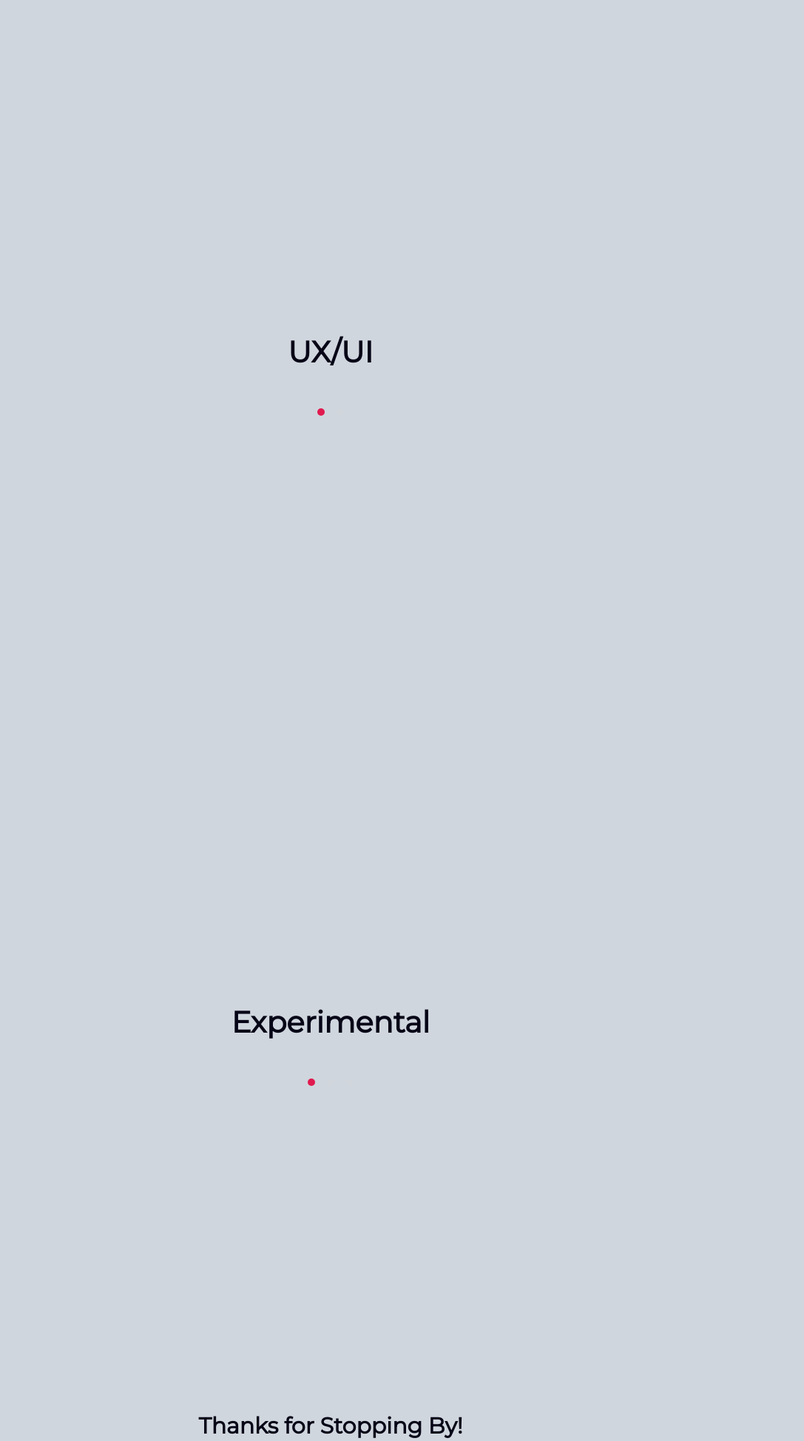
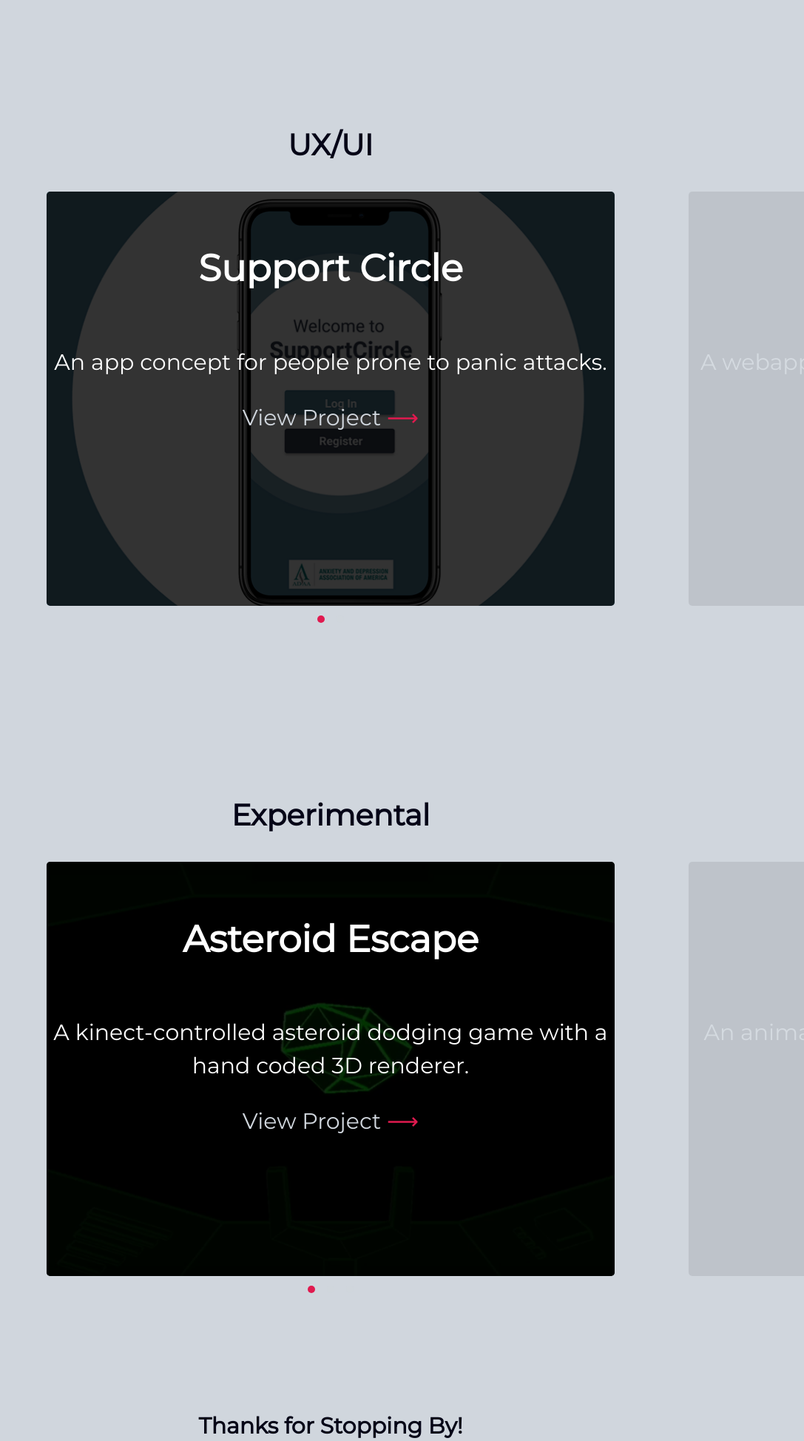
Before and after one commit to Jhorowitz0/Website, a PHP site: page / in a window 1280 px wide. Shown: the part 931-2879 px from the top of the page at 74% size, without its empty margins (193-1280 px from the left). Run offline with PHP 8.4, Linux system fonts and the light colour scheme.

Commit message:
updated height stuff

```diff
--- a/css/styles.css
+++ b/css/styles.css
@@ -89,10 +89,14 @@ h2{
     fill: #E01A4F;
 }
   /* --------------------CAROUSEL STYLES----------------------- */
+.carousel {
+    height: 70vh;
+}
+
 
 .carousel-cell {
     width: 60%;
-    height: 70vh;
+    height: 100%;
     margin: 0px 50px;
     opacity: 0.1;
     border-radius: 5px;
@@ -100,6 +104,7 @@ h2{
     transition: 0.5s;
     background: #D0D6DD;
     overflow: hidden;
+    background-size: cover;
   }
 
 .is-selected{
@@ -164,11 +169,6 @@ flickity-page-dots {
     font-size: 30px;
     background: rgba(0,0,0,80%);
     padding-left: 5%;
-    height: 100%;
-}
-
-.carousel-cell{
-    background-size: cover;
     height: 100%;
 }
 
```
